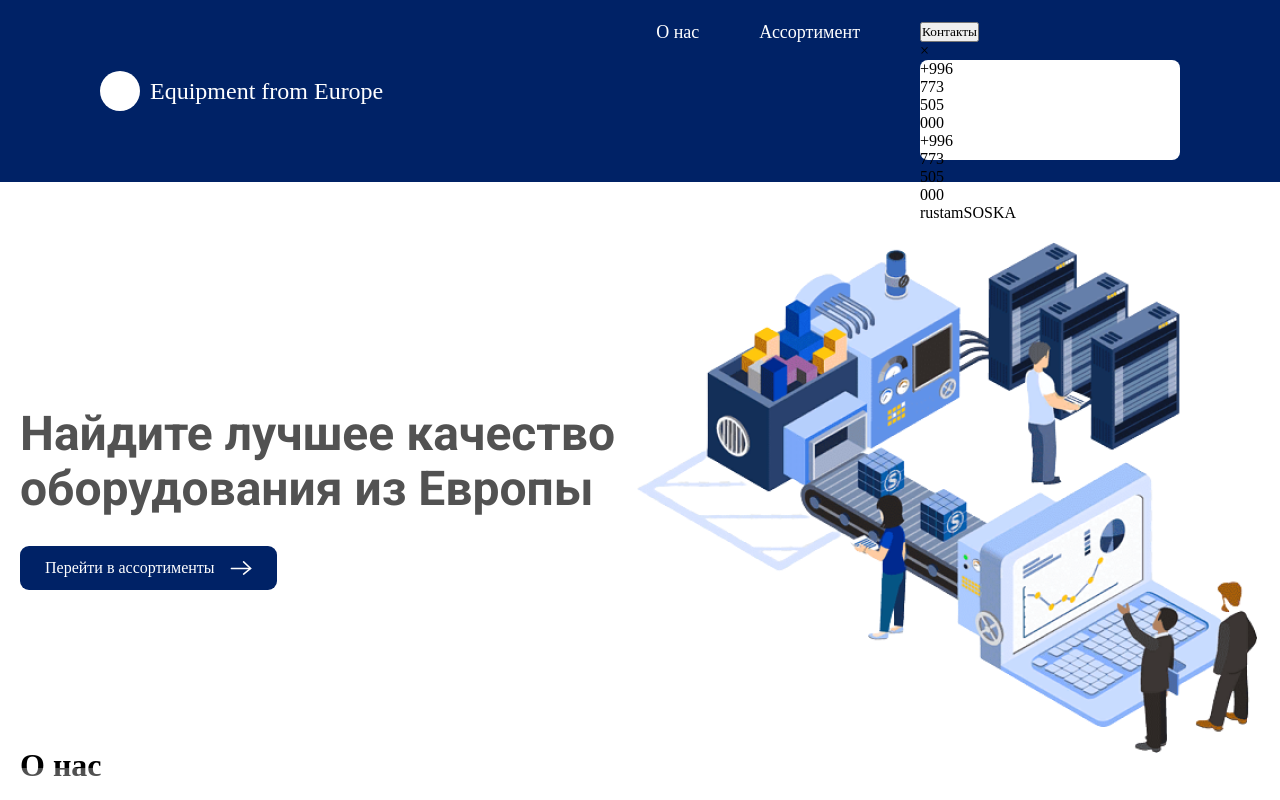
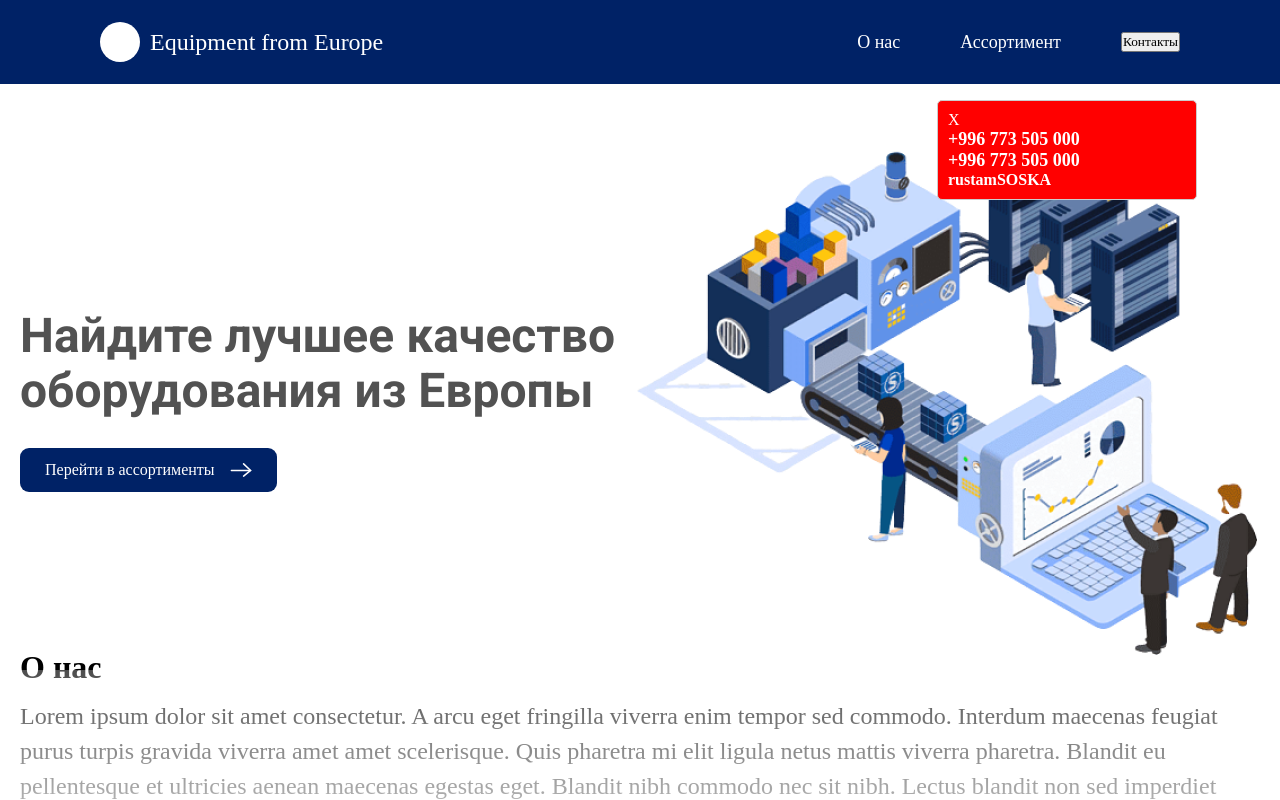
Before and after one commit to INtermetalPlus/IntermetalPlus, a Next.js app: page / in a window 1280 px wide. Both pictures are taken after a click on the button "Контакты". Shown: the top 800 px of the page. Built offline with nearby package versions, Linux system fonts and the light colour scheme.

Commit message:
ModelRustam

```diff
--- a/app/components/Header/header.module.scss
+++ b/app/components/Header/header.module.scss
@@ -13,7 +13,7 @@
       display: flex;
       justify-content: space-between;
       align-items: center;
-
+      color: #fff;
       ul {
         padding:0;
         li {
--- a/app/components/ModelContact/Modal.tsx
+++ b/app/components/ModelContact/Modal.tsx
@@ -10,13 +10,14 @@ const Modal = ({ isOpen, onClose }:{isOpen: boolean,onClose: ()=> void}) => {
       {isOpen && (
         <div className="modal-overlay">
           <div className="modal-content">
-            <span className="close" onClick={onClose}>
-              &times;
-            </span>
+
             <div className={styles.blog}>
-              <div className={styles.model_contact}>
-                <p className={styles.number}>+996 773 505 000</p>
-                <p className={styles.number}>+996 773 505 000</p>
+              <div className={styles.contact_info}>
+              <p className="closeButton" onClick={onClose}>
+              X
+            </p>
+                <p className={styles.phone}>+996 773 505 000</p>
+                <p className={styles.phone}>+996 773 505 000</p>
                 <p className={styles.email}>rustamSOSKA</p>
               </div>
             </div>
--- a/app/components/ModelContact/contact.module.scss
+++ b/app/components/ModelContact/contact.module.scss
@@ -1,14 +1,31 @@
-.blog{
+.contact_info {
+    display: flex;
+    flex-direction: column;
+    justify-content: center;
+    align-items: left;
     width: 260px;
     height: 100px;
-    border-radius: 8px;
-    background-color: #fff;
-    margin: auto 0;
+    padding: 10px;
+    border: 1px solid #ccc;
+    border-radius: 5px;
+    background-color: red;
+    z-index: 1000;
+    position: absolute;
+    right: 83px;
+    top: 100px;
+
+    .closeButton {
+     margin-right: 20px;
+    }
 
 
-}
+    .phone {
+      font-size: 18px;
+      font-weight: bold;
+    }
 
-.model_contact{
-    width: 20px;
-    flex-direction: column;
-}
+    .email {
+      font-size: 16px;
+      font-weight: bold;
+    }
+  }
```
